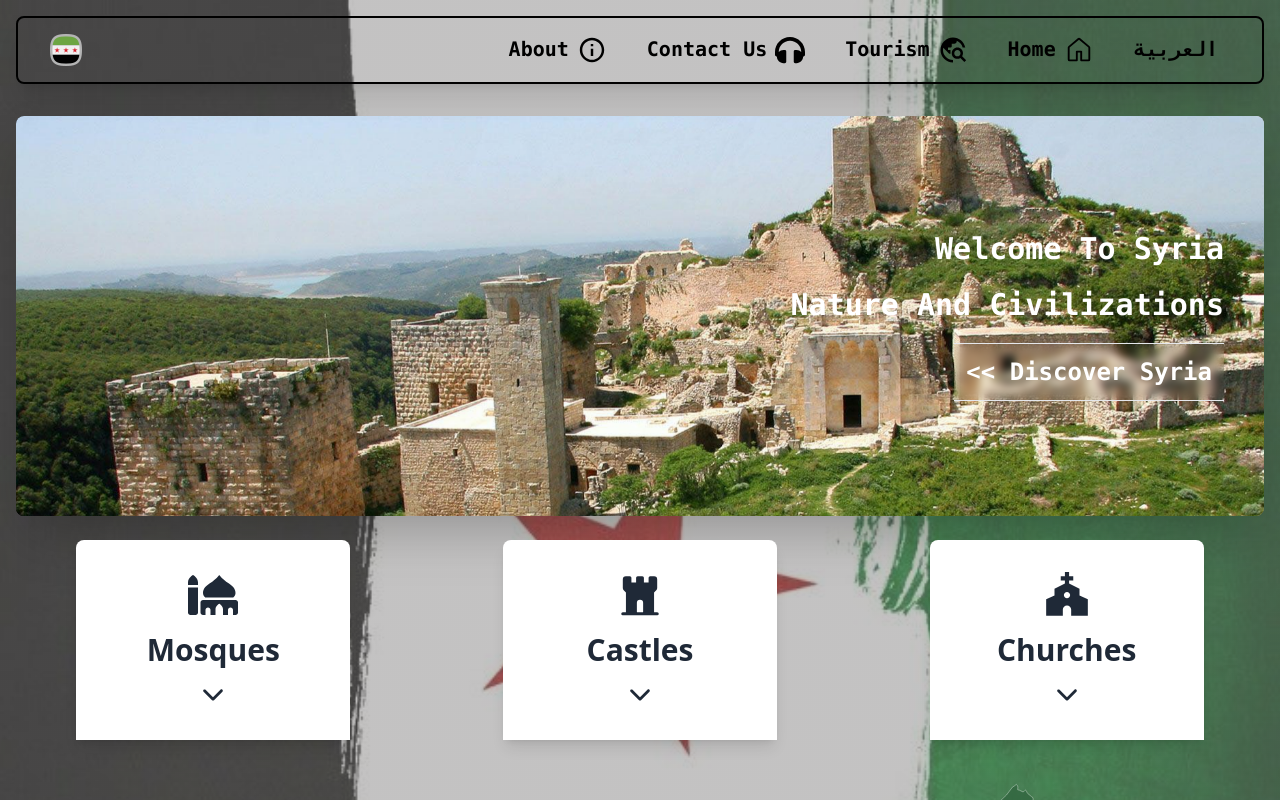
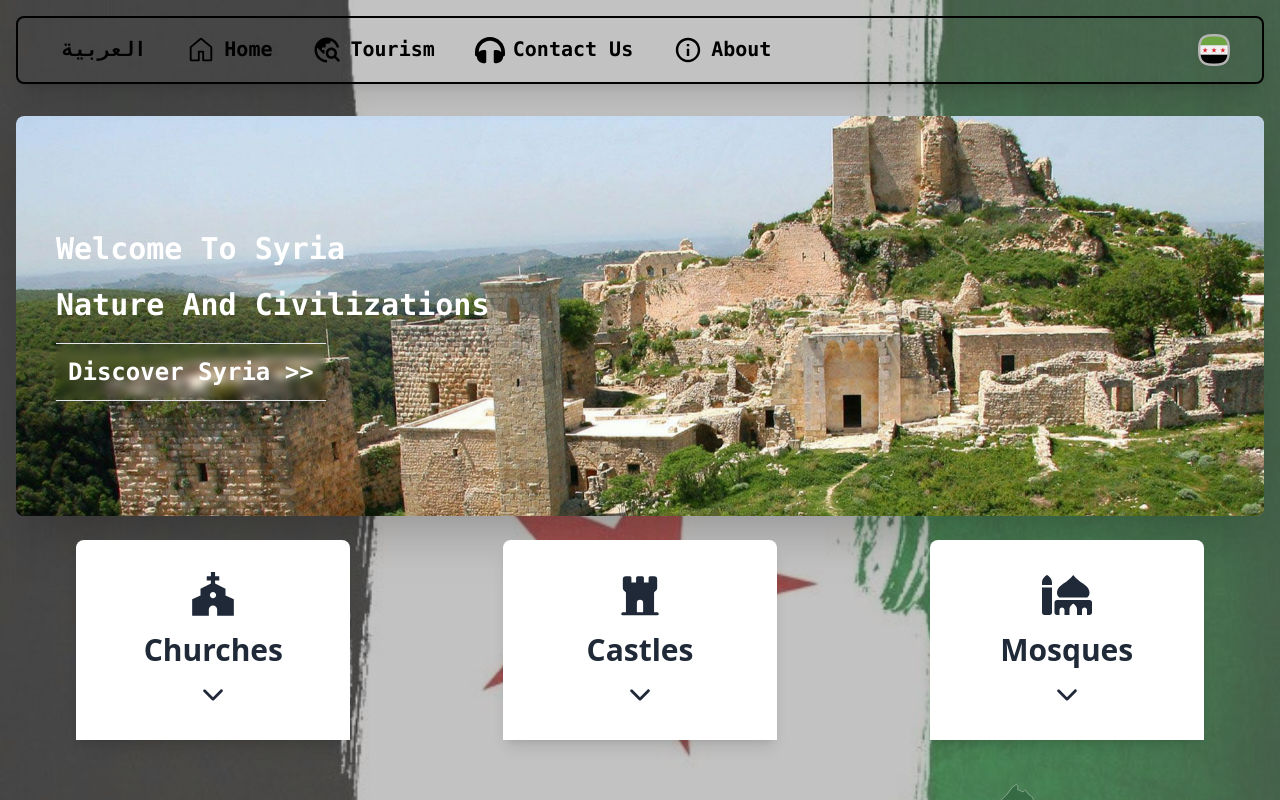
Before and after one commit to Ghayth-Sabeaallil/syria, a React (Vite) app: page / in a window 1280 px wide. Shown: the top 800 px of the page. Built offline with nearby package versions, Linux system fonts and the light colour scheme.

Commit message:
add wiki url to the json

```diff
--- a/src/Components/InfoContainer.tsx
+++ b/src/Components/InfoContainer.tsx
@@ -7,12 +7,12 @@ import { IoIosArrowDown } from "react-icons/io";
 
 type ListProps = {
     name?: string;
+    link?: string
 };
 
 const InfoContainer = () => {
     const [activeIndex, setActiveIndex] = useState<number | null>(null);
-    const { t } = useTranslation();
-
+    const { t, i18n } = useTranslation();
     // Safely fetching data from `t`, ensuring it returns a list or empty array if undefined
     const getList = (key: string): ListProps[] => {
         const list = t(key, { returnObjects: true });
@@ -62,22 +62,27 @@ const InfoContainer = () => {
 
                     {/* Dropdown list */}
                     <div
-                        className={`flex flex-col items-center w-4/6 transition-all duration-500 overflow-hidden rounded-bl-lg rounded-br-lg bg-gray-100 shadow-lg ${activeIndex === index ? "max-h-full p-4" : "max-h-0 p-0"
+                        className={`flex flex-col items-center w-4/6 transition-all duration-[1500ms] overflow-hidden rounded-bl-lg rounded-br-lg bg-gray-100 shadow-lg ${activeIndex === index ? "max-h-full" : "max-h-0"
                             }`}
                     >
                         {activeIndex === index &&
                             item.list.map((listItem, idx) => (
-                                <div
+                                <a
+                                    rel="noopener noreferrer"
+                                    target="_blank"
+                                    href={`${listItem.link}`}
                                     key={idx}
-                                    className="select-none w-full text-center cursor-pointer hover:bg-slate-300 text-lg text-gray-600 p-2"
+                                    className="select-none w-full cursor-pointer hover:bg-slate-300 text-lg text-gray-600 p-3 pl-3 pr-3"
+                                    dir={i18n.language === 'ar' ? "rtl" : "ltr"}
                                 >
                                     {listItem.name}
-                                </div>
+                                </a>
                             ))}
                     </div>
                 </div>
-            ))}
-        </div>
+            ))
+            }
+        </div >
     );
 };
 
--- a/src/Pages/Home.tsx
+++ b/src/Pages/Home.tsx
@@ -12,7 +12,7 @@ function Home() {
     const audioRef = useRef<HTMLAudioElement>(null);
     const { i18n } = useTranslation();
     useEffect(() => {
-        /* document.documentElement.dir = i18n.language === 'ar' ? 'ltr' : 'rtl';*/
+        document.documentElement.dir = i18n.language === 'ar' ? 'ltr' : 'rtl';
         if (audioRef.current) {
             audioRef.current.play();
         }
--- a/src/lang/ar.json
+++ b/src/lang/ar.json
@@ -29,68 +29,76 @@
   "nature": "الطبيعة",
   "castlesList": [
     {
-      "name": "قلعة حلب"
+      "name": "قلعة حلب",
+      "link": "https://ar.wikipedia.org/wiki/%D9%82%D9%84%D8%B9%D8%A9_%D8%AD%D9%84%D8%A8"
     },
     {
-      "name": "قلعة الحصن"
+      "name": "قلعة الحصن",
+      "link": "https://ar.wikipedia.org/wiki/%D9%82%D9%84%D8%B9%D8%A9_%D8%A7%D9%84%D8%AD%D8%B5%D9%86_(%D8%AD%D9%85%D8%B5)"
     },
     {
-      "name": "قلعة صلاح الدين"
+      "name": "قلعة صلاح الدين الأيوبي",
+      "link": "https://ar.wikipedia.org/wiki/%D9%82%D9%84%D8%B9%D8%A9_%D8%B5%D9%84%D8%A7%D8%AD_%D8%A7%D9%84%D8%AF%D9%8A%D9%86_%D8%A7%D9%84%D8%A3%D9%8A%D9%88%D8%A8%D9%8A_(%D8%B3%D9%88%D8%B1%D9%8A%D8%A7)"
     },
     {
-      "name": "قلعة صلاح الدين"
+      "name": "قلعة دمشق",
+      "link": "https://ar.wikipedia.org/wiki/%D9%82%D9%84%D8%B9%D8%A9_%D8%AF%D9%85%D8%B4%D9%82"
     },
     {
-      "name": "قلعة صلاح الدين"
+      "name": "قلعة مارقب",
+      "link": "https://ar.wikipedia.org/wiki/%D9%82%D9%84%D8%B9%D8%A9_%D8%A7%D9%84%D9%85%D8%B1%D9%82%D8%A8_(%D8%B3%D9%88%D8%B1%D9%8A%D8%A7)"
     },
     {
-      "name": "قلعة صلاح الدين"
+      "name": "قلعة جعبر",
+      "link": "https://ar.wikipedia.org/wiki/%D9%82%D9%84%D8%B9%D8%A9_%D8%AC%D8%B9%D8%A8%D8%B1"
+    },
+    {
+      "name": "قلعة المضيق",
+      "link": "https://ar.wikipedia.org/wiki/%D9%82%D9%84%D8%B9%D8%A9_%D8%A7%D9%84%D9%85%D8%B6%D9%8A%D9%82"
     }
   ],
   "mosquesList": [
     {
-      "name": "الجامع الأموي الكبير - دمشق 705م"
+      "name": "الجامع الأموي الكبير - دمشق 705م",
+      "link": "https://ar.wikipedia.org/wiki/%D8%A7%D9%84%D8%AC%D8%A7%D9%85%D8%B9_%D8%A7%D9%84%D8%A3%D9%85%D9%88%D9%8A_(%D8%AF%D9%85%D8%B4%D9%82)"
     },
     {
-      "name": "جامع خالد بن الوليد - حمص القرن 19"
+      "name": "جامع خالد بن الوليد - حمص القرن 19",
+      "link": "https://ar.wikipedia.org/wiki/%D8%AC%D8%A7%D9%85%D8%B9_%D8%AE%D8%A7%D9%84%D8%AF_%D8%A8%D9%86_%D8%A7%D9%84%D9%88%D9%84%D9%8A%D8%AF"
     },
     {
-      "name": "جامع التكية السليمانية - دمشق القرن 16"
+      "name": "جامع التكية السليمانية - دمشق القرن 16",
+      "link": "https://ar.wikipedia.org/wiki/%D8%A7%D9%84%D8%AA%D9%83%D9%8A%D8%A9_%D8%A7%D9%84%D8%B3%D9%84%D9%8A%D9%85%D8%A7%D9%86%D9%8A%D8%A9_(%D8%AF%D9%85%D8%B4%D9%82)"
     },
     {
-      "name": "جامع نور الدين الزنكي - حلب القرن 12"
-    },
-    {
-      "name": "جامع العادلية - دمشق القرن 16"
-    },
-    {
-      "name": "مسجد داريا الكبير"
+      "name": "جامع نور الدين الزنكي - حماة القرن 12",
+      "link": "https://ar.wikipedia.org/wiki/%D8%AC%D8%A7%D9%85%D8%B9_%D8%A7%D9%84%D9%86%D9%88%D8%B1%D9%8A_(%D8%AD%D9%85%D8%A7%D8%A9)"
     }
   ],
   "churchesList": [
     {
-      "name": "كنيسة القديس سمعان العمودي - حلب القرن 5"
+      "name": "كنيسة القديس سمعان العمودي - حلب القرن 5",
+      "link": "https://ar.wikipedia.org/wiki/%D8%B3%D9%85%D8%B9%D8%A7%D9%86_%D8%A7%D9%84%D8%B9%D9%85%D9%88%D8%AF%D9%8A"
     },
     {
-      "name": "كنيسة أم الزنار - حمص القرن 1"
+      "name": "كنيسة أم الزنار - حمص القرن 1",
+      "link": "https://ar.wikipedia.org/wiki/%D9%83%D9%86%D9%8A%D8%B3%D8%A9_%D8%A3%D9%85_%D8%A7%D9%84%D8%B2%D9%86%D8%A7%D8%B1"
     },
     {
-      "name": "كنيسة مار اليان - حمص القرن 4"
+      "name": "كنيسة مار اليان - حمص القرن 4",
+      "link": "https://ar.wikipedia.org/wiki/%D9%83%D9%86%D9%8A%D8%B3%D8%A9_%D9%85%D8%A7%D8%B1_%D8%A5%D9%84%D9%8A%D8%A7%D9%86"
     },
     {
-      "name": "كنيسة قلب لوزة - ادلب القرن 5"
+      "name": "كنيسة قلب لوزة - ادلب القرن 5",
+      "link": "https://ar.wikipedia.org/wiki/%D9%82%D9%84%D8%A8_%D9%84%D9%88%D8%B2%D8%A9"
     },
     {
-      "name": "كاتدرائية القديس جاورجيوس - درعا القرن 6"
+      "name": "كاتدرائية القديس جاورجيوس - درعا القرن 6",
+      "link": "https://ar.wikipedia.org/wiki/%D9%83%D8%A7%D8%AA%D8%AF%D8%B1%D8%A7%D8%A6%D9%8A%D8%A9_%D8%A7%D9%84%D9%82%D8%AF%D9%8A%D8%B3_%D8%AC%D8%A7%D9%88%D8%B1%D8%AC%D9%8A%D9%88%D8%B3"
     },
     {
-      "name": "كنيسة مار تقلا - معلولا"
-    },
-    {
-      "name": "كنيسة بيت لحم - ادلب القرن 5"
-    },
-    {
-      "name": "كنيسة مار زكريا - حلب القرن 6"
+      "name": "كنيسة مار تقلا - معلولا",
+      "link": "https://ar.wikipedia.org/wiki/%D9%83%D9%86%D9%8A%D8%B3%D8%A9_%D9%85%D8%A7%D8%B1_%D8%AA%D9%82%D9%84%D8%A7"
     }
   ]
 }
--- a/src/lang/en.json
+++ b/src/lang/en.json
@@ -26,5 +26,84 @@
     "castles": "Castles",
     "mosques": "Mosques",
     "churches": "Churches",
-    "nature": "Nature"
+    "nature": "Nature",
+    "castlesList": [
+      {
+        "name": "Aleppo Castle",
+        "link": "https://en.wikipedia.org/wiki/Citadel_of_Aleppo"
+      },
+      {
+        "name": "Krak des Chevaliers",
+        "link": "https://en.wikipedia.org/wiki/Krak_des_Chevaliers"
+
+      },
+      {
+        "name": "Sahyun Castle",
+        "link": "https://en.wikipedia.org/wiki/Sahyun_Castle"
+
+      },
+      {
+        "name": "Citadel of Damascus",
+        "link": "https://en.wikipedia.org/wiki/Citadel_of_Damascus"
+
+      },
+      {
+        "name": "Margat",
+        "link": "https://en.wikipedia.org/wiki/Margat"
+
+      },
+      {
+        "name": "Jabaar Castle",
+        "link": "https://en.wikipedia.org/wiki/Qal%27at_Ja%27bar"
+
+      },
+      {
+        "name": "Al-Madiq Castle",
+        "link": "https://en.wikipedia.org/wiki/Qalaat_al-Madiq"
+
+      }
+    ],
+    "mosquesList": [
+      {
+        "name": "Umayyad Mosque",
+        "link": "https://en.wikipedia.org/wiki/Umayyad_Mosque"
+      },
+      {
+        "name": "Khalid ibn al-Walid Mosque",
+        "link": "https://en.wikipedia.org/wiki/Khalid_ibn_al-Walid_Mosque"
+
+      },
+      {
+        "name": "Sulaymaniyya Takiyya",
+        "link": "https://en.wikipedia.org/wiki/Sulaymaniyya_Takiyya"
+
+      },
+      {
+        "name": "Nur al-Din Mosque",
+        "link": "https://en.wikipedia.org/wiki/Nur_al-Din_Mosque"
+
+      }
+    ],
+    "churchesList": [
+    {
+      "name": "Simeon Stylites",
+      "link": "https://en.wikipedia.org/wiki/Simeon_Stylites"
+    },
+    {
+      "name": "Saint Mary Church of the Holy Belt",
+      "link": "https://en.wikipedia.org/wiki/Saint_Mary_Church_of_the_Holy_Belt"
+    },
+    {
+      "name": "Church of Saint Elian",
+      "link": "https://en.wikipedia.org/wiki/Church_of_Saint_Elian"
+    },
+    {
+      "name": "Qalb Loze",
+      "link": "https://en.wikipedia.org/wiki/Qalb_Loze"
+    },
+    {
+      "name": "Convent of Saint Thecla (Maaloula)",
+      "link": "https://en.wikipedia.org/wiki/Convent_of_Saint_Thecla_(Maaloula)"
+    }
+  ]
 }
```
